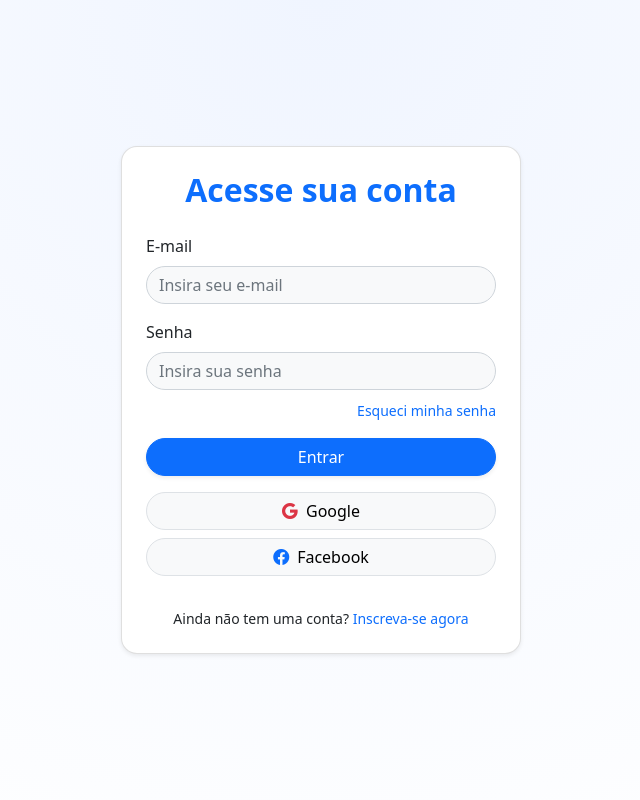
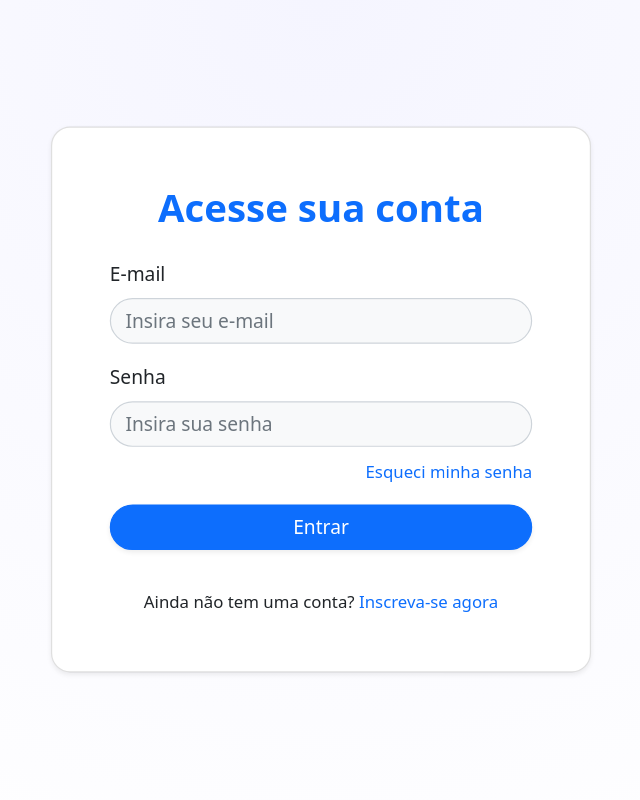
Before and after one commit to lucasthierry9/Control, a Django app: page /login/ in a window 1280 px wide. Shown: the part 73-873 px from the top of the page, without its empty margins (319-959 px from the left). Run offline with Django 3.2, Linux system fonts and the light colour scheme.

Commit message:
pequenas adições (header fixo através do sticky-stop no <header>;  remoção do login pela conta google e facebook.)

```diff
--- a/control/templates/control/base.html
+++ b/control/templates/control/base.html
@@ -6,7 +6,7 @@
     <link href="https://cdn.jsdelivr.net/npm/bootstrap@5.0.2/dist/css/bootstrap.min.css" rel="stylesheet" integrity="sha384-EVSTQN3/azprG1Anm3QDgpJLIm9Nao0Yz1ztcQTwFspd3yD65VohhpuuCOmLASjC" crossorigin="anonymous">
     <title>{% block titlepag %}{% endblock titlepag %}</title>
 </head>
-<header class="container-fluid bg-primary text-light py-3 border-bottom">
+<header class="container-fluid bg-primary text-light py-3 border-bottom sticky-top">
   <div class="row align-items-center">
     <!-- Logo -->
     <div class="col-md-2 text-center text-md-start mb-2 mb-md-0 ">
--- a/control/templates/control/index.html
+++ b/control/templates/control/index.html
@@ -1,4 +1,5 @@
 {% extends "control/base.html" %}
+{% block titlepag%}Inicio{%endblock titlepag%}
 {% block content %}
 <main class="container-fluid d-flex align-items-center min-vh-100">
     <div class="container">
--- a/control/templates/control/login.html
+++ b/control/templates/control/login.html
@@ -3,9 +3,10 @@
 {% block titlepag%}Login{%endblock titlepag%}
 {% block content %}
 <main class="d-flex align-items-center justify-content-center min-vh-100 bg-light"
-      style="background: radial-gradient(circle at top, #f0f5ff, #ffffff);">
+      style="background: radial-gradient(circle at top, #f5f5ff, #ffffff);">
 
-  <div class="card shadow-sm p-4" style="max-width: 400px; width: 100%; border-radius: 1rem;">
+  <div class="card shadow-sm p-5"
+       style="max-width: 450px; width: 100%; border-radius: 1rem; transform: scale(1.2);">
 
     <!-- Título -->
     <h2 class="text-center fw-bold text-primary mb-4">Acesse sua conta</h2>
@@ -16,39 +17,28 @@
         <label for="email" class="form-label fw-semibold">E-mail</label>
         <input type="email" class="form-control rounded-pill bg-light" id="email" placeholder="Insira seu e-mail">
       </div>
-
       <div class="mb-2">
         <label for="senha" class="form-label fw-semibold">Senha</label>
         <input type="password" class="form-control rounded-pill bg-light" id="senha" placeholder="Insira sua senha">
       </div>
-
       <div class="mb-3 text-end">
         <a href="#" class="text-decoration-none small text-primary fw-semibold">Esqueci minha senha</a>
       </div>
-
       <div class="d-grid mb-3">
         <button type="submit" class="btn btn-primary rounded-pill fw-semibold shadow-sm">Entrar</button>
       </div>
     </form>
 
     <!-- Login social -->
-    <div class="d-grid gap-2 mb-3">
-      <button class="btn btn-light border rounded-pill fw-semibold d-flex align-items-center justify-content-center">
-        <i class="bi bi-google me-2 text-danger"></i> Google
-      </button>
-      <button class="btn btn-light border rounded-pill fw-semibold d-flex align-items-center justify-content-center">
-        <i class="bi bi-facebook me-2 text-primary"></i> Facebook
-      </button>
-    </div>
+
 
     <!-- Rodapé -->
     <p class="text-center small mt-3 mb-0">
-      Ainda não tem uma conta? <a href="#" class="fw-semibold text-primary text-decoration-none">Inscreva-se agora</a>
+      Ainda não tem uma conta?
+      <a href="#" class="fw-semibold text-primary text-decoration-none">Inscreva-se agora</a>
     </p>
-
   </div>
 </main>
 
-
 <link rel="stylesheet" href="https://cdn.jsdelivr.net/npm/bootstrap-icons/font/bootstrap-icons.css">
 {% endblock content %}
```
